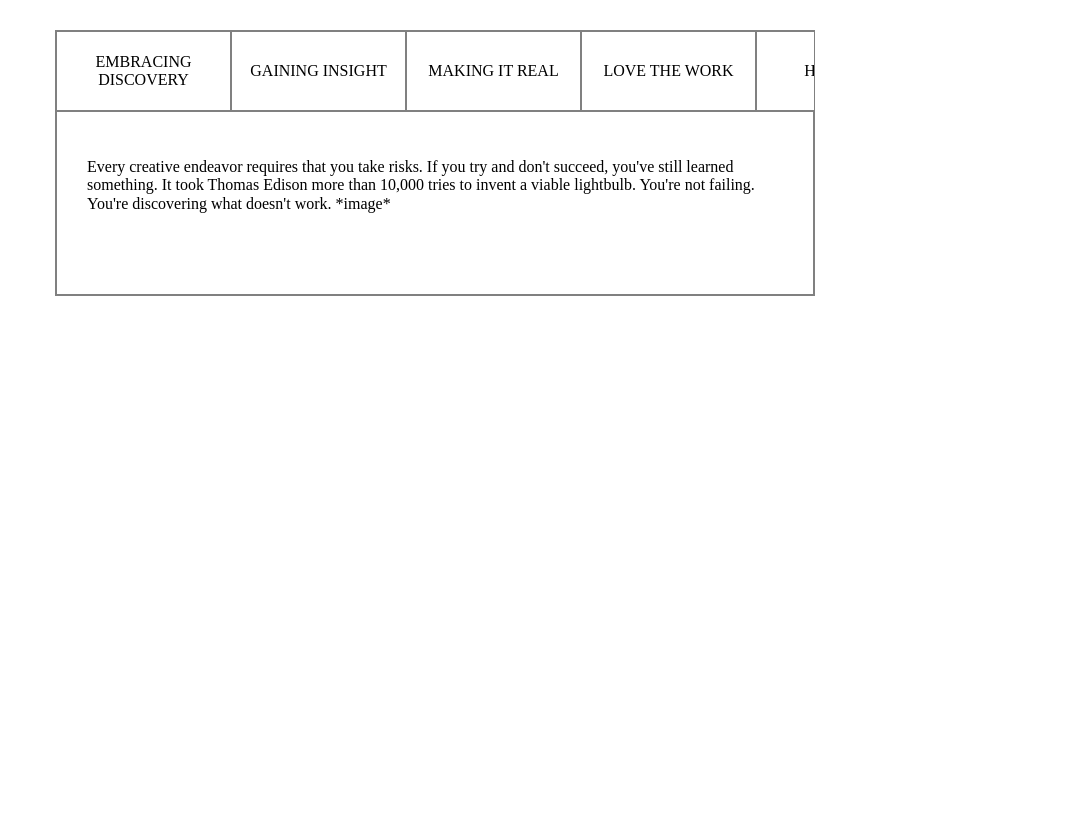
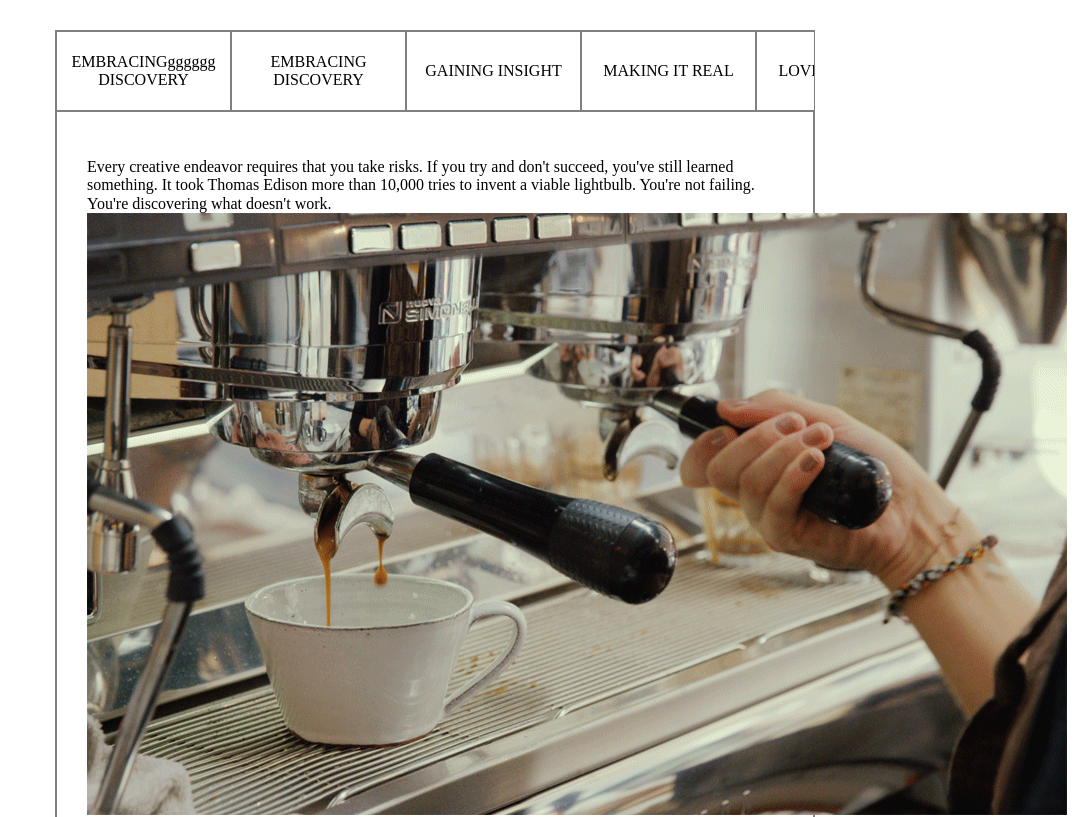
Before and after one commit to pfreema1/tab-block, a React (Create React App) app: page / in a window 1280 px wide. Shown: the top 817 px of the page, without its empty margins (205-1280 px from the left). Built offline with nearby package versions, Linux system fonts and the light colour scheme.

Commit message:
added images to tab content

```diff
--- a/src/Components/TabBlockContent.js
+++ b/src/Components/TabBlockContent.js
@@ -2,11 +2,11 @@ import React from "react";
 
 const TabBlockContent = ({
   data,
-  contentParentElRef,
+
   currentlyActiveTabIndex
 }) => {
   return (
-    <div ref={el => contentParentElRef} className="tab-block__content-wrapper">
+    <div className="tab-block__content-wrapper">
       {data.map((tab, index) => {
         return (
           <div
@@ -16,7 +16,7 @@ const TabBlockContent = ({
               (currentlyActiveTabIndex === index ? "active-tab" : "")
             }
           >
-            <p>{tab.text}</p>
+            <p dangerouslySetInnerHTML={{ __html: tab.text }} />
           </div>
         );
       })}
--- a/src/Components/TabBlockHeader.js
+++ b/src/Components/TabBlockHeader.js
@@ -1,8 +1,8 @@
 import React from "react";
 
-const TabBlockHeader = ({ data, handleTabClick, tabsParentElRef }) => {
+const TabBlockHeader = ({ data, handleTabClick }) => {
   return (
-    <div ref={tabsParentElRef} className="tab-block__header-wrapper">
+    <div className="tab-block__header-wrapper">
       {data.map((tab, index) => {
         return (
           <div
--- a/src/Containers/TabBlockContainer.js
+++ b/src/Containers/TabBlockContainer.js
@@ -7,35 +7,48 @@ class TabBlockContainer extends Component {
   constructor(props) {
     super(props);
 
+    // this.data = this.prepareContent(props.data);
+
     this.state = {
-      currentlyActiveTabIndex: 0
+      currentlyActiveTabIndex: 0,
+      data: this.prepareContent(props.data)
     };
   }
 
+  prepareContent = data => {
+    let newDataArr = data.map(dataObj => {
+      let tempDataObj = { ...dataObj };
+      tempDataObj.imageArr.forEach(image => {
+        // create new obj property with replaced '*image*' to <img src=....../>
+
+        tempDataObj.htmlString = tempDataObj.text.replace(
+          "*image*",
+          "<img src='" + image + "' alt='meowmeow'/>"
+        );
+
+        // set the text to the htmlString so on the next iteration, we can find the next occurence of *image*
+        tempDataObj.text = tempDataObj.htmlString;
+      });
+
+      return tempDataObj;
+    });
+
+    return newDataArr;
+  };
+
   handleTabClick = (clickedIndex, e) => {
-    // for (let i = 0; i < this.props.data.length; i++) {
-    //   if (i === clickedIndex) {
-    //     this.tabsParent.children[i].classList.add("active-tab");
-    //   } else {
-    //     this.tabsParent.children[i].classList.remove("active-tab");
-    //   }
-    // }
+    this.setState({ currentlyActiveTabIndex: clickedIndex });
   };
 
   render() {
-    const { data } = this.props;
-    const { currentlyActiveTabIndex } = this.state;
+    // const { data } = this.props;
+    const { currentlyActiveTabIndex, data } = this.state;
 
     return (
       <div className="tab-block-wrapper">
-        <TabBlockHeader
-          tabsParentElRef={el => (this.tabsParent = el)}
-          data={data}
-          handleTabClick={this.handleTabClick}
-        />
+        <TabBlockHeader data={data} handleTabClick={this.handleTabClick} />
         <TabBlockContent
           data={data}
-          contentParentElRef={el => (this.contentEl = el)}
           currentlyActiveTabIndex={currentlyActiveTabIndex}
         />
       </div>
--- a/src/Data.js
+++ b/src/Data.js
@@ -3,6 +3,12 @@ import coffeeImage from "./Images/coffeeImage.gif";
 
 export const exampleData = {
   tabData: [
+    {
+      title: "EMBRACINGgggggg DISCOVERY",
+      text:
+        "Every creative endeavor requires that you take risks. If you try and don't succeed, you've still learned something. It took Thomas Edison more than 10,000 tries to invent a viable lightbulb. You're not failing. You're discovering what doesn't work. *image* THIS IS SOME TEXT AFTER THE IMAGEEEEEE *image* AND HERE IS SOME MOMOMOMOMOOOOO",
+      imageArr: [coffeeImage, articulateIcon]
+    },
     {
       title: "EMBRACING DISCOVERY",
       text:
```
